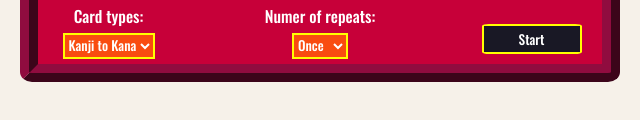
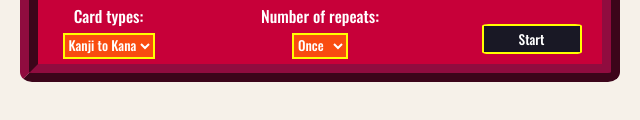
Before and after one commit to KurosawaEimon/kanji-CardApp, a plain HTML site: page index.html in a window 1280 px wide. Shown: the part 508-628 px from the top of the page, 320-960 px from the left. Drawn offline with nearby package versions, Linux system fonts and the light colour scheme.

Commit message:
Corrected spelling
Corrected spelling of "Number of repeats" drop down button - previously read "Numer of repeats"

```diff
--- a/index.html
+++ b/index.html
@@ -77,7 +77,7 @@
           </select>
         </div>
         <div id="selector2">
-          <p id="selector-desc2">Numer of repeats:</p>
+          <p id="selector-desc2">Number of repeats:</p>
           <select id="repeats" onchange="update_list()">
             <option value="1" selected>Once</option>
             <option value="2">Twice</option>
```
